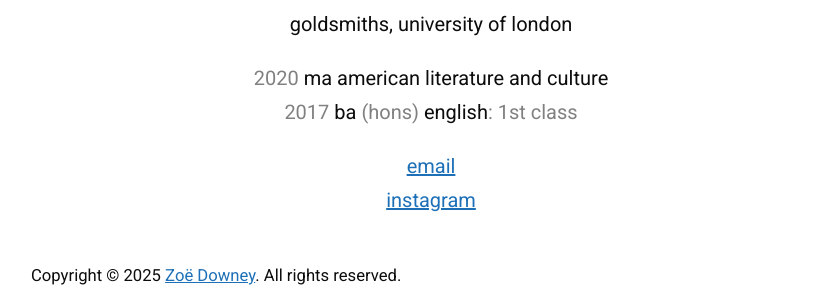
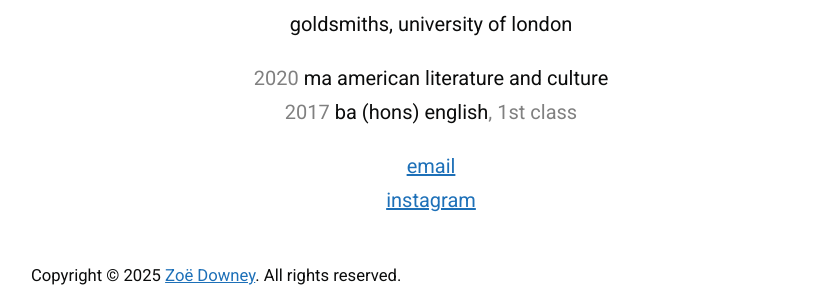
Before and after one commit to zoeurl/zoedowney.github.io, a Jekyll site: the page built from about/index.html, in a window 1280 px wide. Shown: the part 348-641 px from the top of the page, without its empty margins (209-1041 px from the left). Built offline with Jekyll 4.4.1, drawn with Linux system fonts in a browser that asks for light colours.

Commit message:
Update index.html

```diff
--- a/about/index.html
+++ b/about/index.html
@@ -11,7 +11,7 @@
 <center>goldsmiths, university of london</center>
 </p>
 <center><font color="grey">2020</font> ma american literature and culture</center>
-<center><font color="grey">2017</font> ba <font color="grey">(hons)</font> english<font color="grey">: 1st class</font></center>
+<center><font color="grey">2017</font> ba (hons) english<font color="grey">, 1st class</font></center>
 </p>
 <center><a href="mailto:{{site.email}}">email</a></center>
 <center><a href="https://www.instagram.com/zoeurl">instagram</a></center>
```
